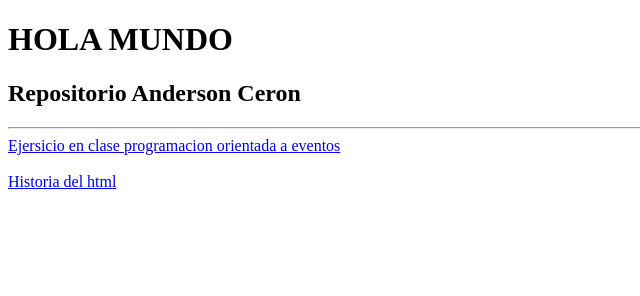
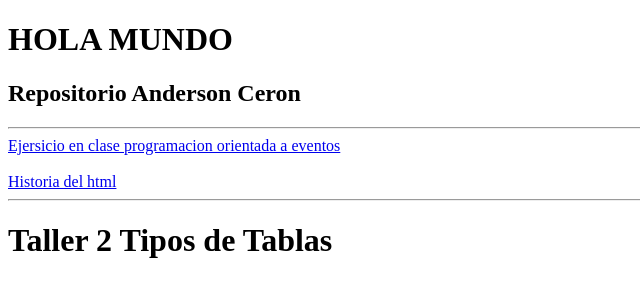
Before and after one commit to AndersonC09/programacion-orientadad-a-eventos, a plain HTML site: page index.html in a window 1280 px wide. Shown: the whole page, without its empty margins (0-640 px from the left). Drawn offline with Linux system fonts and the light colour scheme.

Commit message:
index.html

```diff
--- a/index.html
+++ b/index.html
@@ -12,6 +12,9 @@
     <a href="Taller-2.html"> Ejersicio en clase programacion orientada a eventos</a>
     <br><br>
     <a href="HISTORIA_DEL_HTML_ANDERSON.pdf"> Historia del html</a>
+    <hr>
+    <h1>Taller 2 Tipos de Tablas</h1>
+
 
 </body>
 </html>
```
